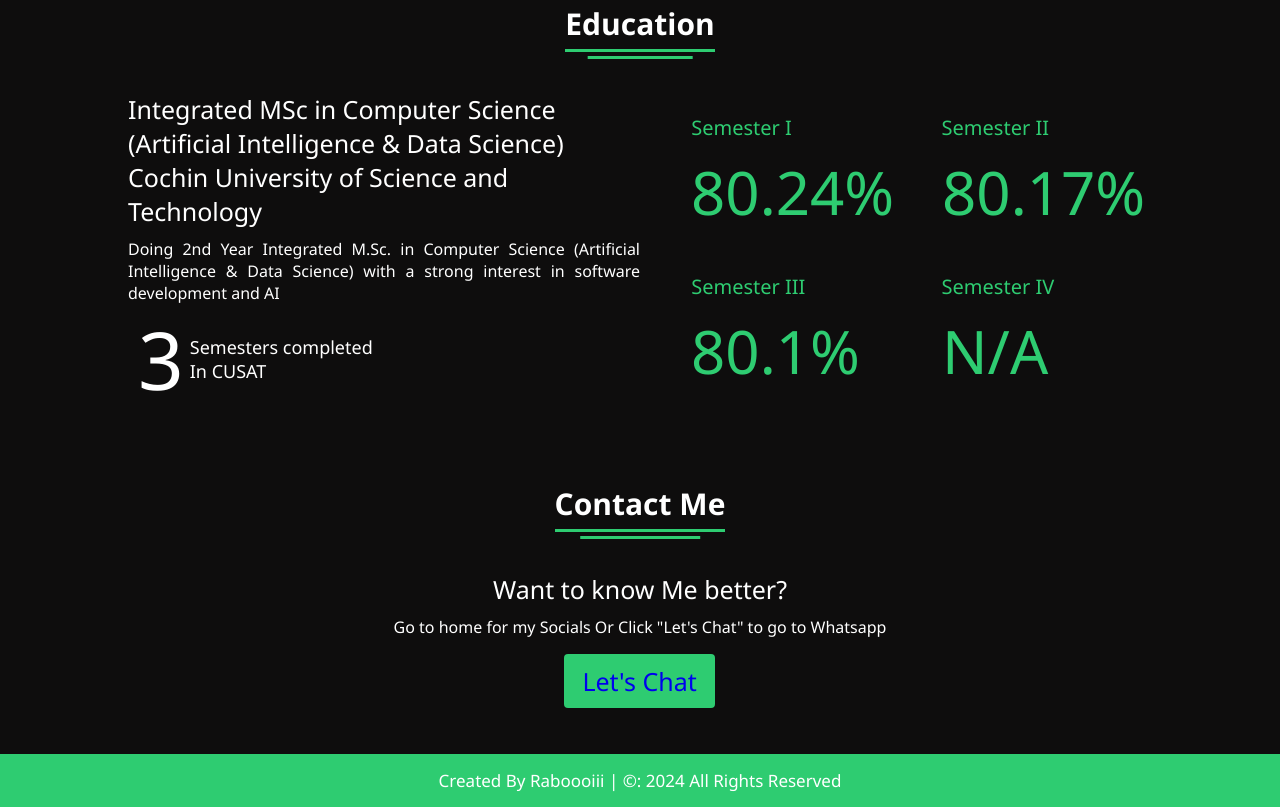
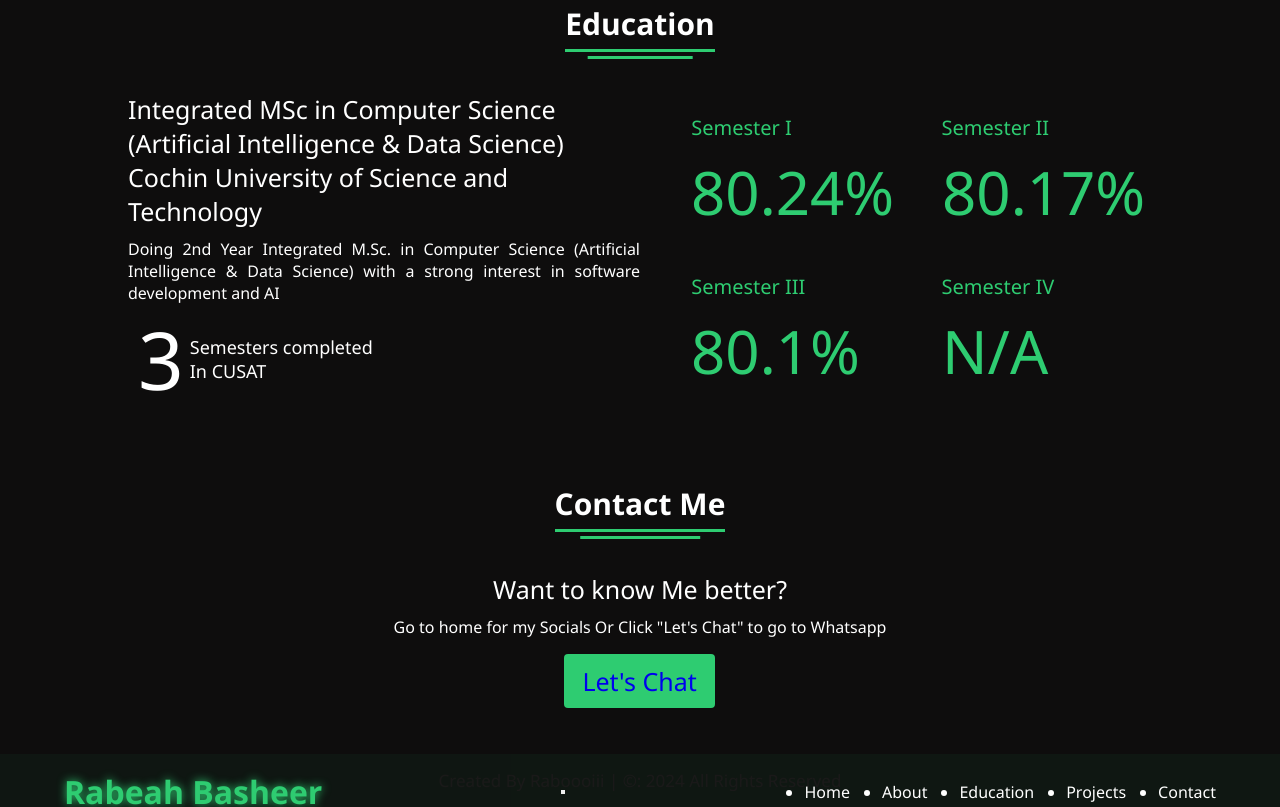
Before and after one commit to Raboooiii/Portfolio, a plain HTML site: page index.html in a window 1280 px wide. Shown: the part 2258-3065 px from the top of the page. Drawn offline with nearby package versions, Linux system fonts and the light colour scheme; animation ran at ten frames a second.

Commit message:
Update index.html

```diff
--- a/index.html
+++ b/index.html
@@ -56,7 +56,7 @@
       <div class="content">
           <div class="title" data-aos="fade-up" data-aos-duration="1500"><span>About Me</span></div>
           <div class="about-details">
-              <div class="left" data-aos="fade-up" data-aos-duration="1500" data-aos-delay="200">
+              <div class="left"  data-aos="fade-up" data-aos-duration="1500" data-aos-delay="200">
                   <img src="images/dp.jpg" alt="">
               </div>
               <div class="right">
@@ -205,6 +205,29 @@
         </div>
     </div>
 </section>
+<!-- Updated Navbar Structure -->
+<nav class="navbar">
+    <div class="nav-container">
+      <a href="#home" class="logo" data-aos="zoom-in" data-aos-duration="1500">
+        <span>Rabeah Basheer</span>
+      </a>
+
+      <!-- Hamburger Menu -->
+      <button class="nav-toggle hamburger">
+        <span></span>
+        <span></span>
+        <span></span>
+      </button>
+
+      <ul class="nav-menu">
+        <li><a href="#home" data-aos="fade-up" data-aos-duration="1500" data-aos-delay="100">Home</a></li>
+        <li><a href="#about" data-aos="fade-up" data-aos-duration="1500" data-aos-delay="200">About</a></li>
+        <li><a href="#skills" data-aos="fade-up" data-aos-duration="1500" data-aos-delay="300">Education</a></li>
+        <li><a href="#services" data-aos="fade-up" data-aos-duration="1500" data-aos-delay="400">Projects</a></li>
+        <li><a href="#contact" data-aos="fade-up" data-aos-duration="1500" data-aos-delay="500">Contact</a></li>
+      </ul>
+    </div>
+  </nav>
 <!--Footer-->
 <footer>
     <div class="text">
@@ -216,6 +239,31 @@
     </div>
 </footer>
 
+    <script>
+        const hamburger = document.querySelector('.hamburger');
+        const navMenu = document.querySelector('.nav-menu');
+
+        hamburger.addEventListener('click', () => {
+        navMenu.classList.toggle('mobile');
+        });
+
+        // Close menu when clicking outside
+        window.addEventListener('click', (e) => {
+        if (!e.target.closest('.nav-container') && navMenu.classList.contains('mobile')) {
+            navMenu.classList.remove('mobile');
+        }
+        });
+
+        // Close menu when selecting a link
+        document.querySelectorAll('.nav-menu a').forEach(link => {
+        link.addEventListener('click', () => {
+            if (navMenu.classList.contains('mobile')) {
+            navMenu.classList.remove('mobile');
+            }
+        });
+        });
+    </script>
+
     <script src="https://unpkg.com/aos@next/dist/aos.js"></script>
     <script>
       AOS.init({offset:0});
```
